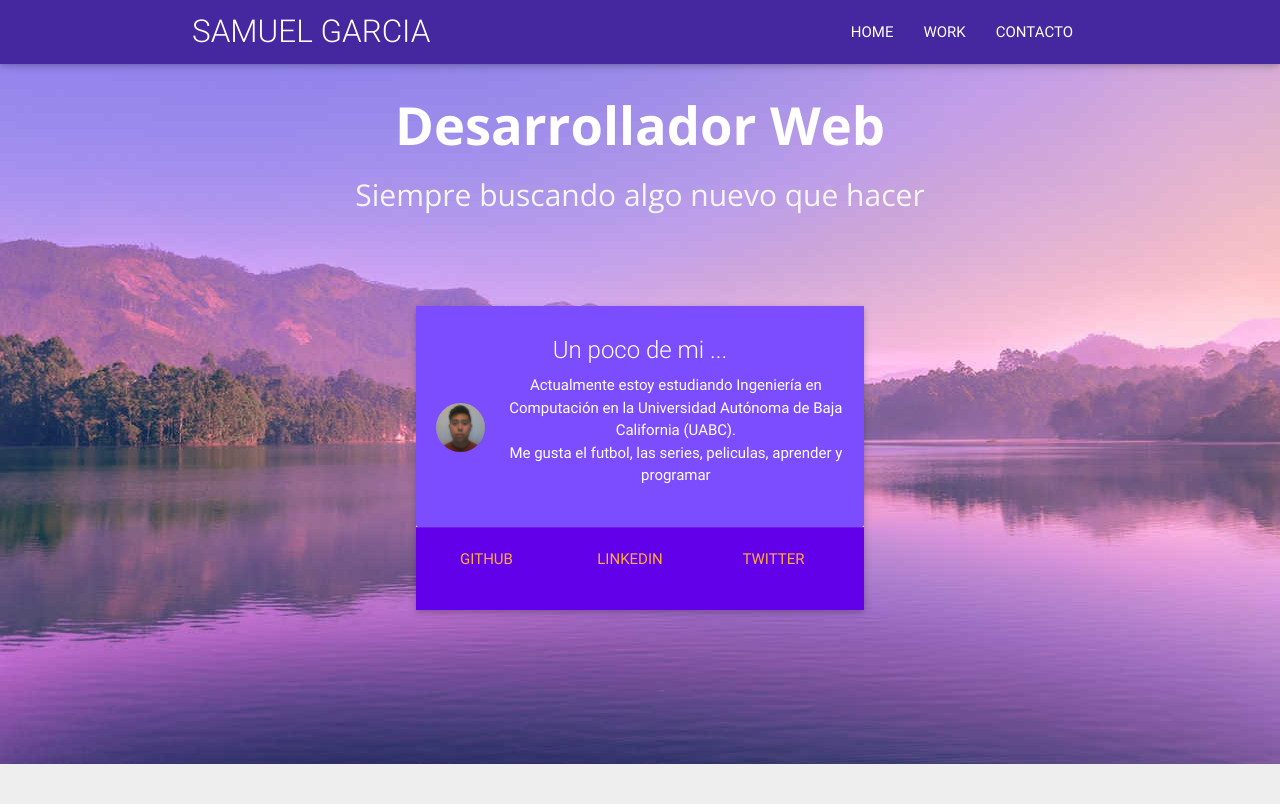
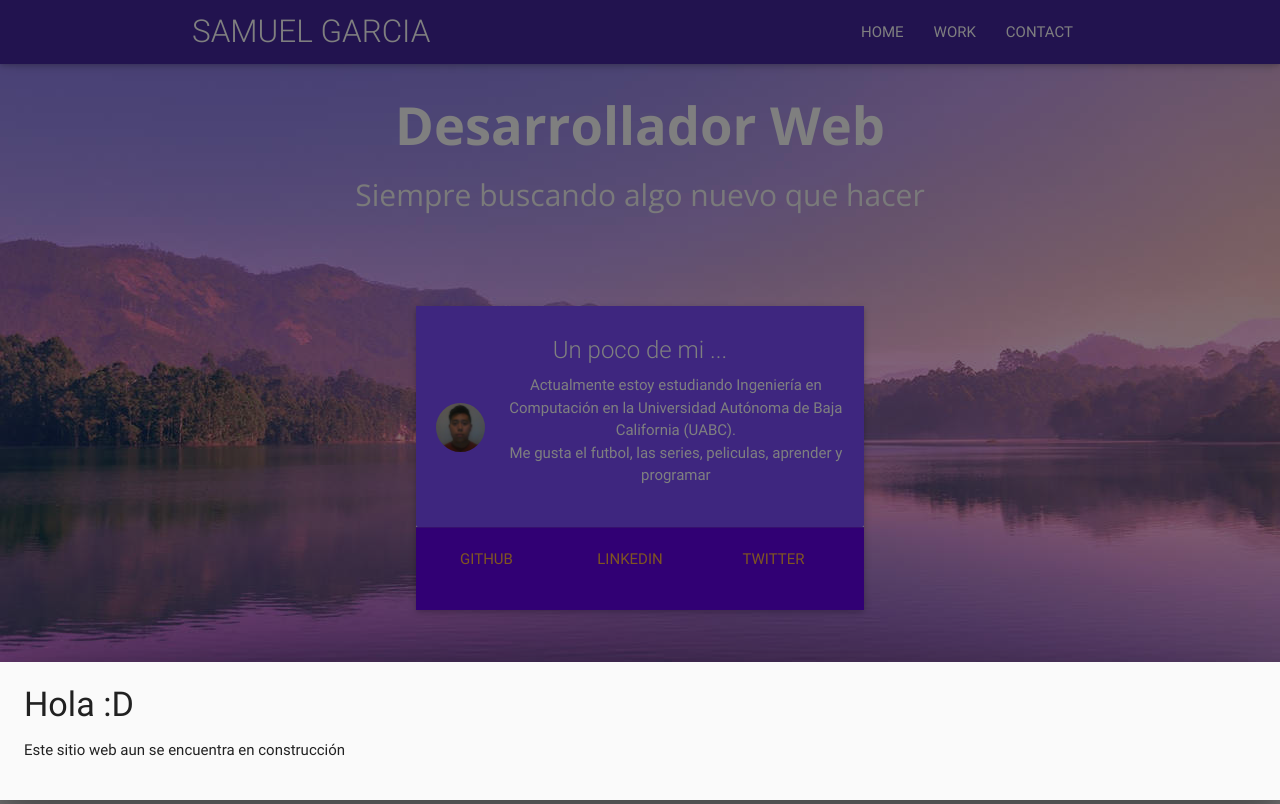
Before and after one commit to leumashz/personal-site, a website: page public/index.html in a window 1280 px wide. Shown: the top 804 px of the page. Drawn offline with nearby package versions, Linux system fonts and the light colour scheme.

Commit message:
under construction message added

```diff
--- a/public/index.html
+++ b/public/index.html
@@ -23,14 +23,15 @@
 	        <ul class="right hide-on-med-and-down" >
 	          <li><a href="#menu">HOME</a></li>
 	          <li><a href="#work">WORK</a></li>
-	          <li><a href="#contacto">CONTACTO</a></li>
+	          <!-- <li><a href="#skills">SKILLS</a></li> -->
+	          <li><a href="#contacto">CONTACT</a></li>
 	        </ul>
 
 			<!-- navigation drawer para moviles -->
 			<ul id="slide-out" class="side-nav">
     			<li><a href="#menu">HOME</a></li>
 	          	<li><a href="#work">WORK</a></li>
-	          	<li><a href="#contacto">CONTACTO</a></li>
+	          	<li><a href="#contacto">CONTACT</a></li>
   			</ul>
   			<a href="#" data-activates="slide-out" class="button-collapse"><i class="mdi-navigation-menu"></i></a>
 
@@ -86,7 +87,6 @@
 		</div>
 
    	</div>
-
 	<div class="parallax-container-auto grey lighten-3" id="work">
      	<div class="container space-flow">
      		<div class="row">
@@ -179,6 +179,28 @@
      		</div>
      	</div>
     </div>
+  	<!--
+	<div class="paralax-container-auto deep-purple lighten-1" id="skills">
+		<div class="container space-flow">
+			<div class="row">
+				<div class="col s6 m3">
+					<a class="waves-effect waves-light btn-large deep-orange accent-3">HTML5</a>
+				</div>
+				<div class="col s6 m3">
+					<a class="waves-effect waves-light btn-large deep-orange accent-3">HTML5</a>
+				</div>
+				<div class="col s6 m3">
+					<a class="waves-effect waves-light btn-large deep-orange accent-3">HTML5</a>
+				</div>
+				<div class="col s6 m3">
+					<a class="waves-effect waves-light btn-large deep-orange accent-3">HTML5</a>
+				</div>
+			</div>
+			<div class="row">
+
+			</div>
+		</div>
+	</div> -->
 
   	<div class="parallax-container purple darken-3" id="contacto">
     	<div class="container space-flow">
@@ -210,12 +232,20 @@
 				    	<button class="btn waves-effect waves-light purple lighten-3 waves-purple" type="submit" name="action" id="submit">Enviar
 				  </button>
 				</form>
-
+			<a href=".modal1"></a>
 			</div>
     	</div>
     </div>
 
 
+
+
+  <div id="modal1" class="modal bottom-sheet">
+    <div class="modal-content">
+      <h4>Hola :D </h4>
+      <p>Este sitio web aun se encuentra en construcción</p>
+    </div>
+  </div>
 
 	<!-- JQuery -->
 	<script src="js/jquery.min.js"></script>
@@ -225,5 +255,9 @@
   	<script src="js/jquery.scrollTo.min.js"></script>
   	<script src="js/init.js"></script>
 
+	<script>$(document).ready(function(){
+     $('#modal1').openModal();
+  });</script>
+
 </body>
 </html>
```
